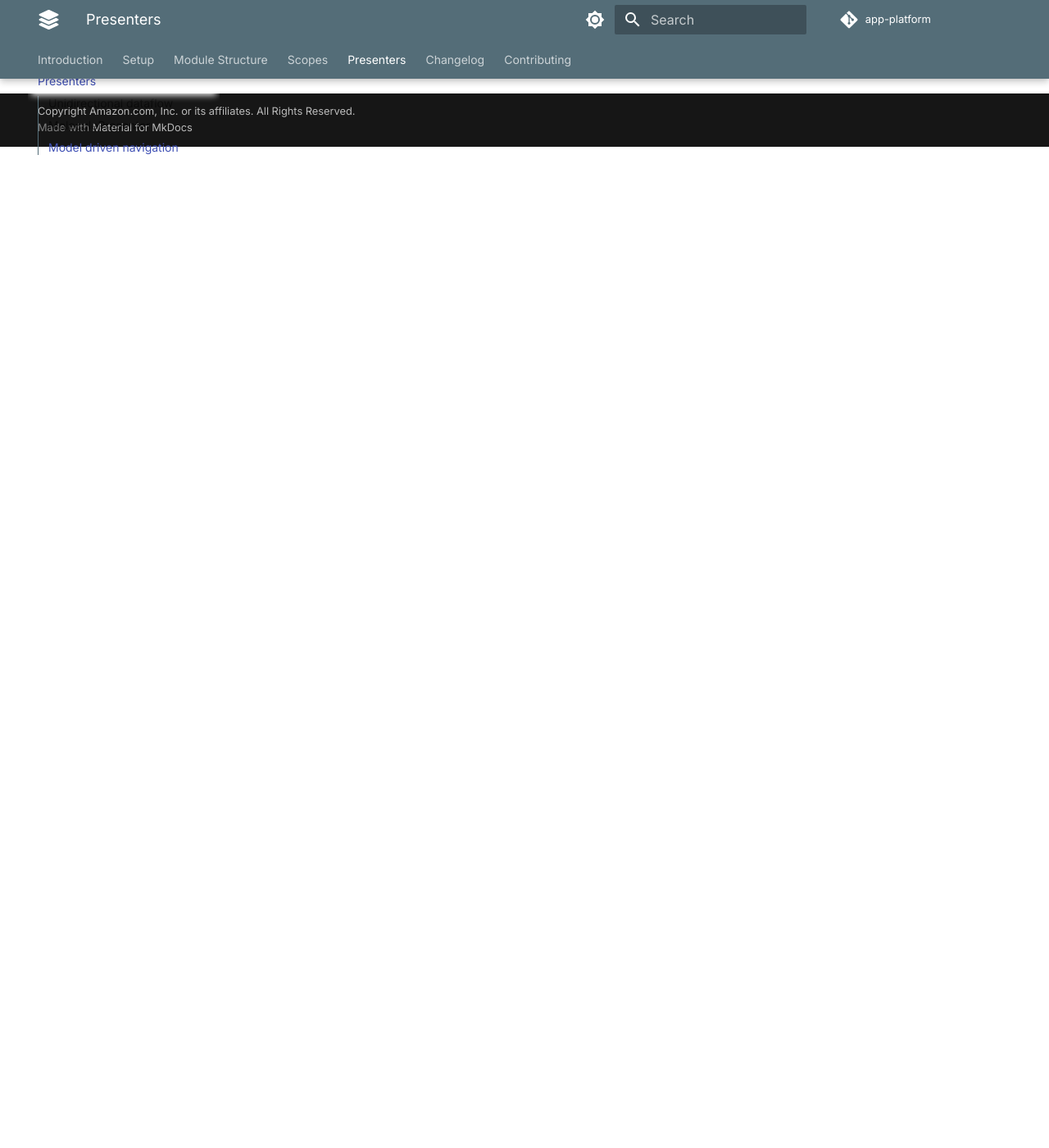
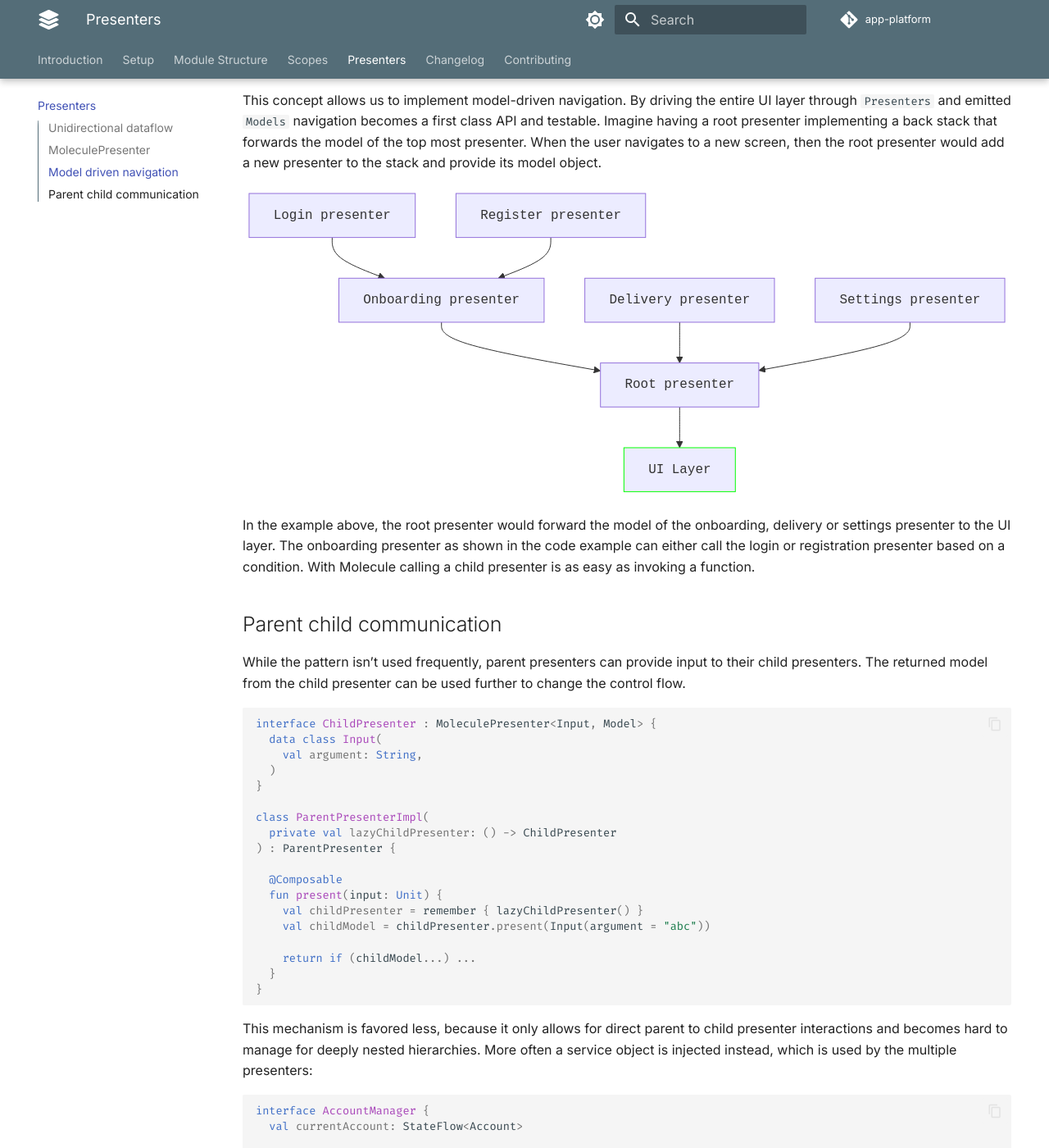
Before and after one commit to amzn/app-platform, an MkDocs documentation site: the page built from docs/presenters.md, in a window 1280 px wide and 1400 px high, scrolled down 3581 px. Shown: the whole window at 82% size. Built offline with MkDocs 1.6.1 and Material for MkDocs 9.7.7, drawn with Linux system fonts in a browser that asks for light colours; comment, search, counter and statistics services are not loaded; before the commit the page ends 3760 px from its top, so only the background shows below that; some of the changed text lies outside the part shown.

Commit message:
More documentation updates.

````diff
--- a/docs/presenters.md
+++ b/docs/presenters.md
@@ -202,3 +202,105 @@ a regular function to compute their model and return it.
         ),
     )
     ```
+
+This concept allows us to implement model-driven navigation. By driving the entire UI layer through `Presenters` and
+emitted `Models` navigation becomes a first class API and testable. Imagine having a root presenter implementing a
+back stack that forwards the model of the top most presenter. When the user navigates to a new screen, then the
+root presenter would add a new presenter to the stack and provide its model object.
+
+```mermaid
+%%{init: {'themeCSS': '.label { font-family: monospace; }'}}%%
+graph TD
+  login["`Login presenter`"]
+  registration["`Register presenter`"]
+  onboarding["`Onboarding presenter`"]
+  delivery["`Delivery presenter`"]
+  settings["`Settings presenter`"]
+  root["`Root presenter`"]
+  ui["`UI Layer`"]
+
+  login --> onboarding
+  registration --> onboarding
+  onboarding --> root
+  delivery --> root
+  settings --> root
+  root --> ui
+
+  style ui stroke:#0f0
+```
+
+In the example above, the root presenter would forward the model of the onboarding, delivery or settings presenter
+to the UI layer. The onboarding presenter as shown in the code example can either call the login or registration
+presenter based on a condition. With Molecule calling a child presenter is as easy as invoking a function.
+
+## Parent child communication
+
+While the pattern isn’t used frequently, parent presenters can provide input to their child presenters. The
+returned model from the child presenter can be used further to change the control flow.
+
+```kotlin
+interface ChildPresenter : MoleculePresenter<Input, Model> {
+  data class Input(
+    val argument: String,
+  )
+}
+
+class ParentPresenterImpl(
+  private val lazyChildPresenter: () -> ChildPresenter
+) : ParentPresenter {
+
+  @Composable
+  fun present(input: Unit) {
+    val childPresenter = remember { lazyChildPresenter() }
+    val childModel = childPresenter.present(Input(argument = "abc"))
+
+    return if (childModel...) ...
+  }
+}
+```
+
+This mechanism is favored less, because it only allows for direct parent to child presenter interactions and
+becomes hard to manage for deeply nested hierarchies. More often a service object is injected instead, which
+is used by the multiple presenters:
+
+```kotlin hl_lines="8 12 20 25 28"
+interface AccountManager {
+  val currentAccount: StateFlow<Account>
+
+  fun mustRegister(): Boolean
+}
+
+class AmazonLoginPresenter(
+  private val accountManager: AccountManager
+): LoginPresenter {
+  @Composable
+  fun present(input: Unit): Model {
+    val account by accountManager.currentAccount.collectAsState()
+    ...
+  }
+}
+
+class OnboardingPresenterImpl(
+  private val lazyLoginPresenter: () -> LoginPresenter,
+  private val lazyRegistrationPresenter: () -> RegistrationPresenter,
+  private val accountManager: AccountManager,
+) : OnboardingPresenter {
+
+  @Composable
+  fun present(input: Unit): BaseModel {
+    val account by accountManager.currentAccount.collectAsState()
+    ...
+
+    return if (accountManager.mustRegister()) {
+      val registrationPresenter = remember { lazyRegistrationPresenter() }
+      registrationPresenter.present(Unit)
+    } else {
+      val loginPresenter = remember { lazyLoginPresenter() }
+      loginPresenter.present(Unit)
+    }
+  }
+}
+```
+
+This example shows how `AccountManager` holds state and is injected into multiple presenters instead of relying
+on presenter inputs.
````
